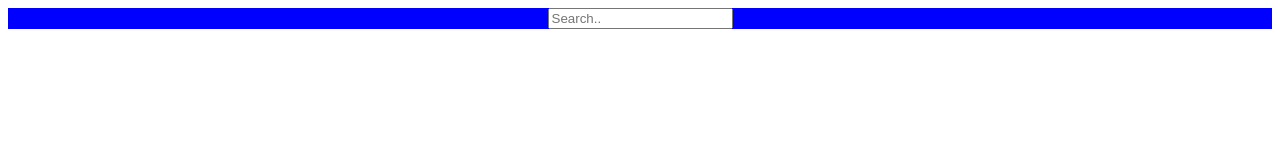
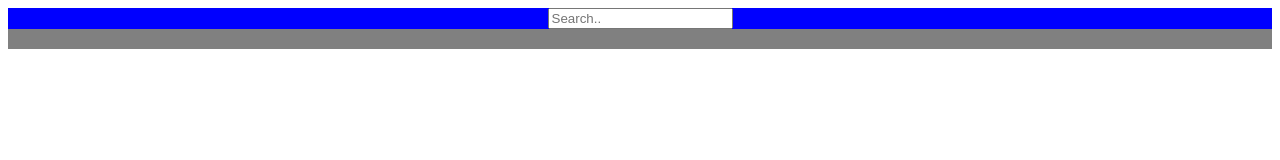
Before and after one commit to FrankzeeTank/FrankzeeTank.github.io, a plain HTML site: page index.html in a window 1280 px wide. Drawn offline with Linux system fonts and the light colour scheme.

Commit message:
Update style.css

```diff
--- a/css/style.css
+++ b/css/style.css
@@ -8,5 +8,5 @@ body {
   margin-right: 0px;
   margin-bottom: 0px;}
 
-.article {background-color:white;
+.article {background-color:grey;
   padding: 10px;}
```
